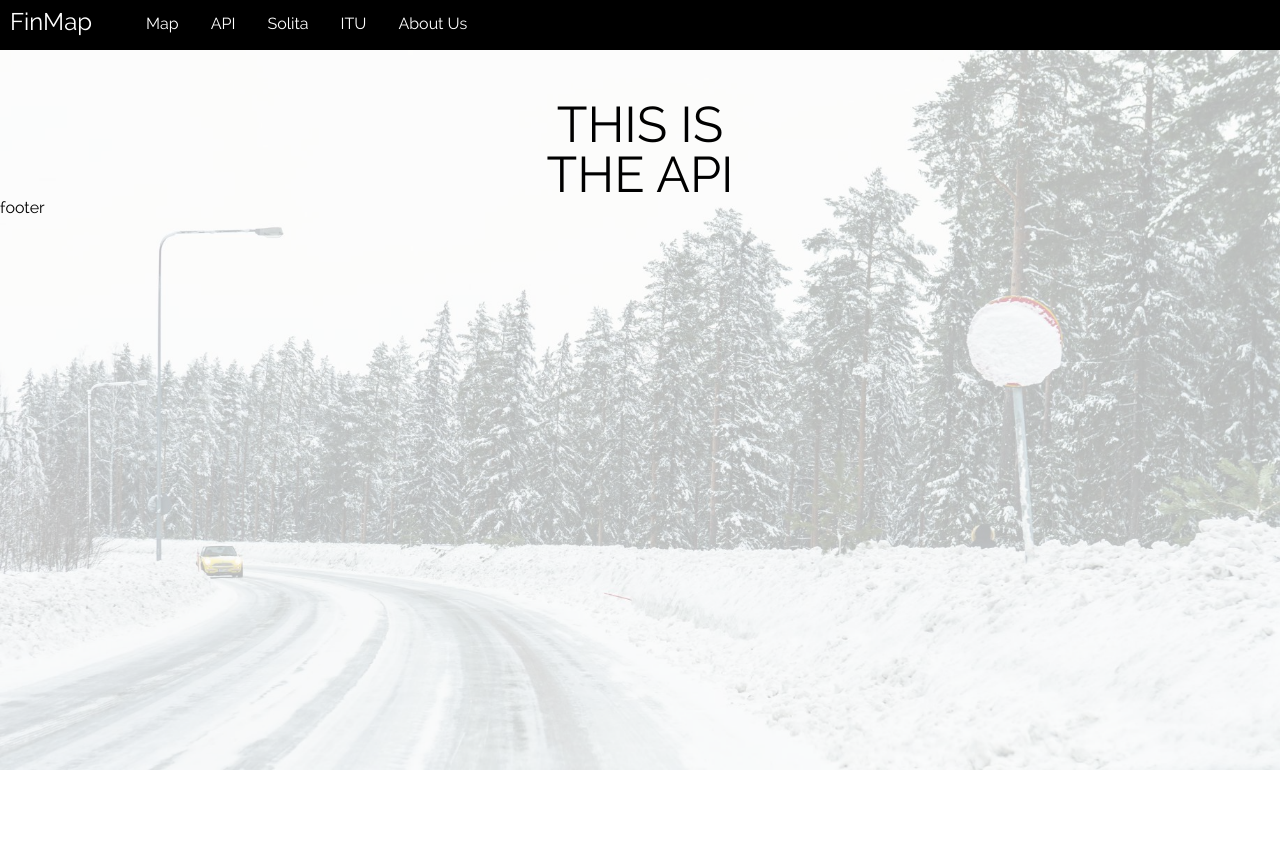
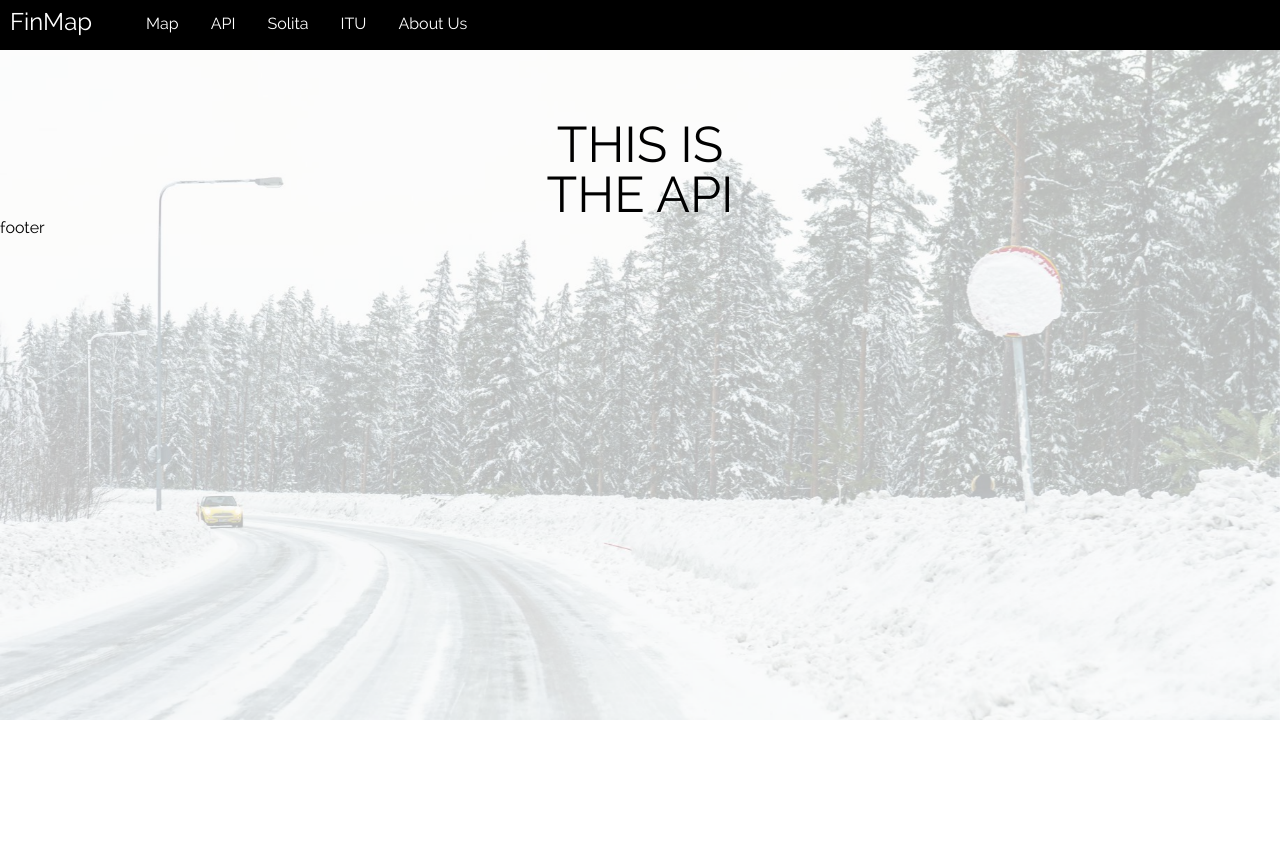
Before and after one commit to DenizIsik58/traffic-speed-prediction, a Django app: page /apis/ in a window 1280 px wide. After the commit the page ends 720 px from the top, so only its background shows below. Run offline with Django 4.2, Linux system fonts and the light colour scheme; some libraries are stand-ins or nearby versions.

Commit message:
Improve quality of css

```diff
--- a/traffic_speed_prediction/frontend/static/css/base.css
+++ b/traffic_speed_prediction/frontend/static/css/base.css
@@ -11,7 +11,8 @@
     width: 100%;
     height: 50px;
     margin: 0 0 0 0;
-    background-color: red;
+
+    position: fixed;
 }
 
 #navigation {
@@ -54,8 +55,9 @@
 }
 
 #content {
-    height: 800px;
+    height: auto;
+    min-height: 800px;
     width: 100%;
-    background: url("/static/images/background_image.png") no-repeat;
+    background: url("/static/images/background_image.png") no-repeat fixed;
     background-size: 100%;
 }
--- a/traffic_speed_prediction/frontend/static/css/finmap.css
+++ b/traffic_speed_prediction/frontend/static/css/finmap.css
@@ -1,6 +1,6 @@
 
 #titleContainer {
-    padding-top: 50px;
+    padding-top: 120px;
     width: 18%;
     height: 100px;
 
--- a/traffic_speed_prediction/frontend/templates/frontend/finmap.html
+++ b/traffic_speed_prediction/frontend/templates/frontend/finmap.html
@@ -14,6 +14,11 @@
 
 
     <div id='map' style='width: 400px; height: 300px;'></div>
+
+
+
+
+
     <script>
     mapboxgl.accessToken = 'pk.eyJ1IjoidnNvbi1zb2xpdGEiLCJhIjoiY2wxNmlqcG5jMDdyMjNkcGt1N241bTV3eSJ9.R4IzYACNR4PEWDAoBlTkYw';
     var map = new mapboxgl.Map({
```
